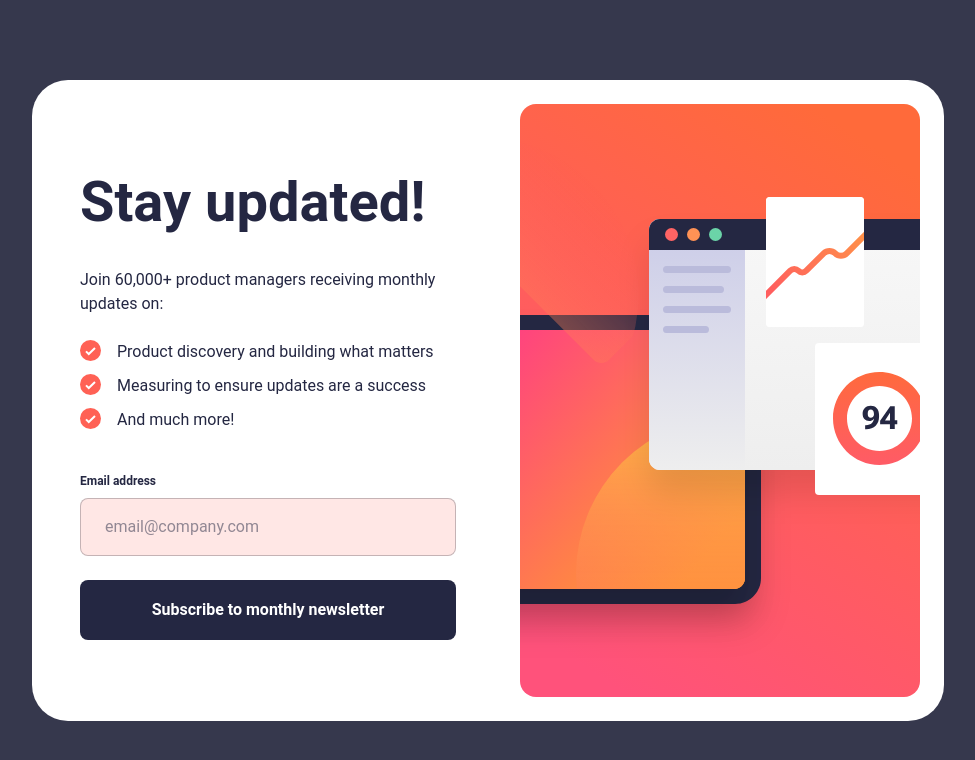
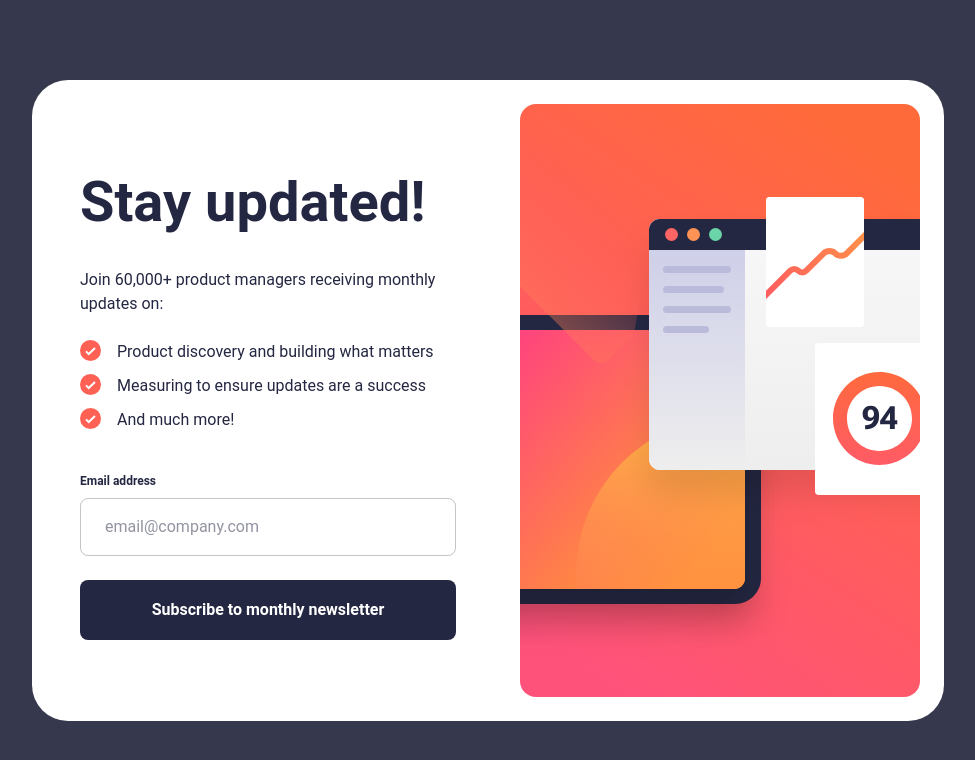
Before and after one commit to Axda-Web/fe-newsletter, a React (Vite) app: page / in a window 1280 px wide. Shown: the top 760 px of the page, without its empty margins (152-1127 px from the left). Built offline with nearby package versions, Linux system fonts and the light colour scheme.

Commit message:
Routing: Add routing

```diff
--- a/index.html
+++ b/index.html
@@ -2,9 +2,13 @@
 <html lang="en">
   <head>
     <meta charset="UTF-8" />
-    <link rel="icon" type="image/svg+xml" href="/vite.svg" />
+    <link
+      rel="icon"
+      type="image/svg+xml"
+      href="/assets/images/favicon-32x32.png"
+    />
     <meta name="viewport" content="width=device-width, initial-scale=1.0" />
-    <title>Vite + React + TS</title>
+    <title>Newsletter</title>
   </head>
   <body>
     <div id="root"></div>
--- a/src/App.tsx
+++ b/src/App.tsx
@@ -1,12 +1,13 @@
-import NewsletterModal from "./components/newsletter-modal";
-import ConfirmationModal from "./components/confirmation-modal";
+import { BrowserRouter } from "react-router-dom";
+import Router from "./pages/Router";
 
 function App() {
   return (
-    <div className="lg:fixed inset-0 lg:flex lg:justify-center lg:items-center">
-      <NewsletterModal />
-      {/* <ConfirmationModal /> */}
-    </div>
+    <BrowserRouter>
+      <div className="lg:fixed inset-0 lg:flex lg:justify-center lg:items-center">
+        <Router />
+      </div>
+    </BrowserRouter>
   );
 }
 
--- a/src/components/button-cta/ButttonCta.tsx
+++ b/src/components/button-cta/ButttonCta.tsx
@@ -1,10 +1,21 @@
+import { useNavigate } from "react-router-dom";
+
 type ButtonCtaProps = {
   type: "button" | "submit";
   text: string;
 };
 const ButttonCta = ({ type, text }: ButtonCtaProps) => {
+  const navigate = useNavigate();
+
+  const handleClick = () => {
+    if (type === "button") {
+      navigate("/");
+    }
+  };
+
   return (
     <button
+      onClick={handleClick}
       className="w-full bg-dark-navy text-white font-bold rounded-lg p-[18px] hover:bg-gradient-to-bl from-[#FF6A3A] to-[#FF527B] transition-colors duration-1000"
       type={type}
     >
--- a/src/components/newsletter-modal/NewsletterModal.tsx
+++ b/src/components/newsletter-modal/NewsletterModal.tsx
@@ -1,5 +1,6 @@
 import { useForm } from "react-hook-form";
 import { zodResolver } from "@hookform/resolvers/zod";
+import { useNavigate } from "react-router-dom";
 import { EmailSchema } from "../../zod.schema";
 import { Email } from "../../type";
 
@@ -23,6 +24,7 @@ const ListItem = ({ content }: ListItemProps) => {
 };
 
 const NewsletterModal = () => {
+  const navigate = useNavigate();
   const listItemData = [
     {
       id: 1,
@@ -41,12 +43,15 @@ const NewsletterModal = () => {
   const {
     register,
     handleSubmit,
+    reset,
     formState: { errors },
   } = useForm<Email>({ resolver: zodResolver(EmailSchema) });
 
   const onSubmit = (data: Email) => {
     console.log("🚀 ~ file: NewsletterModal.tsx:48 ~ formSubmit ~ data:", data);
     // Submit data to backend
+    reset();
+    navigate("/success");
   };
 
   return (
@@ -80,7 +85,7 @@ const NewsletterModal = () => {
             <ListItem key={item.id} content={item.content} />
           ))}
         </ul>
-        <form onSubmit={handleSubmit(onSubmit)}>
+        <form onSubmit={handleSubmit(onSubmit)} noValidate>
           <div>
             <div className="flex justify-between items-center">
               <label className="text-body-small font-bold" htmlFor="email">
@@ -95,9 +100,9 @@ const NewsletterModal = () => {
             <input
               className={`w-full border ${
                 !errors?.email
-                  ? "border-light-gray hover:border-dark-navy focus:border-dark-navy placeholder:text-light-navy placeholder:hover:text-dark-navy placeholder:focus:text-dark-navy"
+                  ? "bg-transparent text-dark-navy border-light-gray hover:border-dark-navy focus:border-dark-navy placeholder:text-light-navy placeholder:hover:text-dark-navy placeholder:focus:text-dark-navy"
                   : "border-red-400 hover:border-red-400 focus:border-red-400 placeholder:text-red-400 placeholder:hover:text-red-400 placeholder:focus:text-red-400"
-              }  rounded-lg px-6 py-4 mt-2 mb-6 transition-colors duration-300 bg-[#FF615526]`}
+              }  rounded-lg px-6 py-4 mt-2 mb-6 transition-colors duration-300 bg-[#FF615526] text-red-400`}
               type="email"
               id="email"
               placeholder="email@company.com"
--- /dev/null
+++ b/src/pages/Router.tsx
@@ -0,0 +1,12 @@
+import { Route, Routes } from "react-router-dom";
+import pagesData from "./pagesData";
+
+const Router = () => {
+  const pageRoutes = pagesData.map(({ path, component }) => (
+    <Route key={path} path={path} element={component} />
+  ));
+
+  return <Routes>{pageRoutes}</Routes>;
+};
+
+export default Router;
--- /dev/null
+++ b/src/pages/pagesData.tsx
@@ -0,0 +1,17 @@
+import NewsletterModal from "../components/newsletter-modal";
+import ConfirmationModal from "../components/confirmation-modal";
+
+const pagesData = [
+  {
+    path: "/",
+    component: <NewsletterModal />,
+    title: "home",
+  },
+  {
+    path: "/success",
+    component: <ConfirmationModal />,
+    title: "authors",
+  },
+];
+
+export default pagesData;
```
